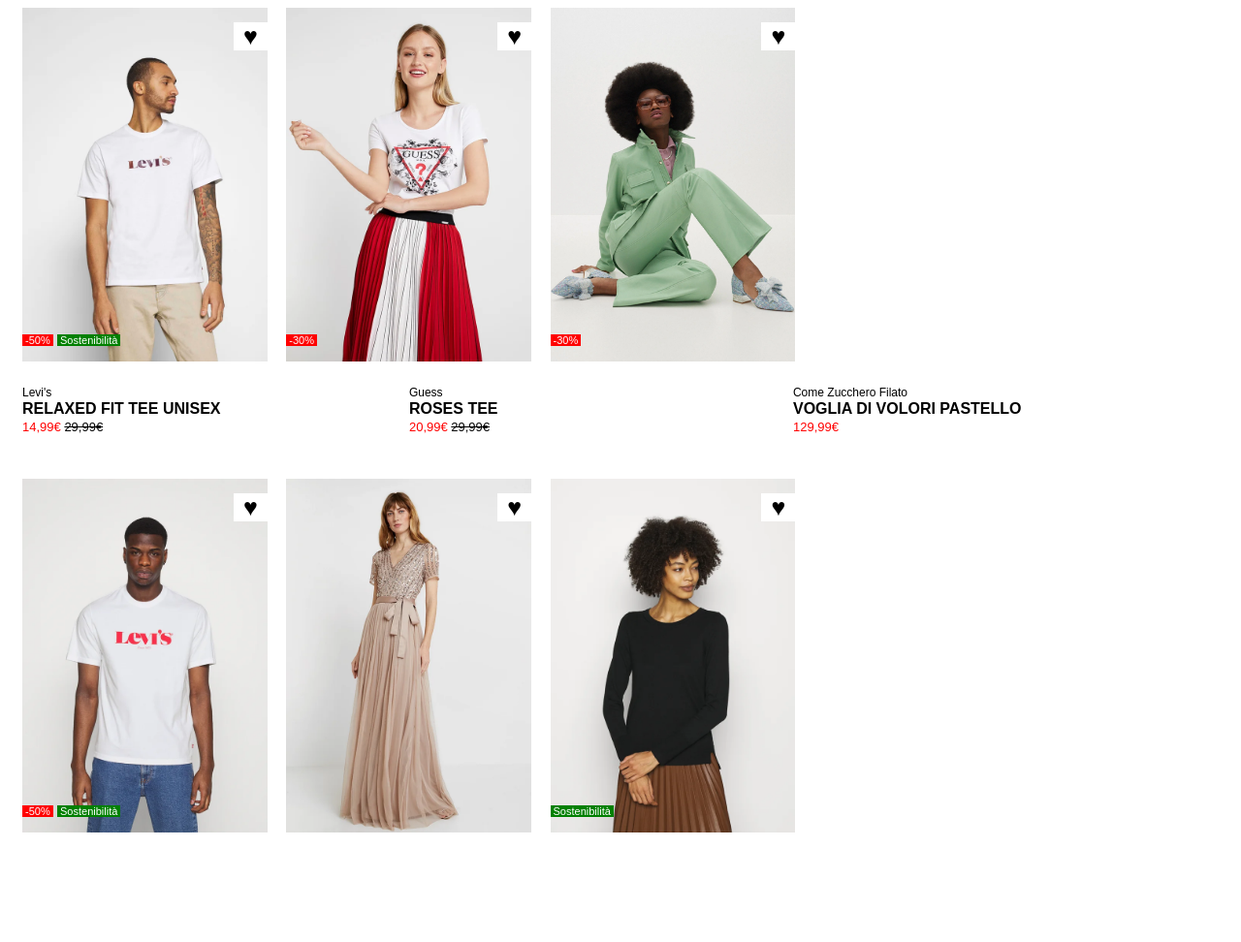
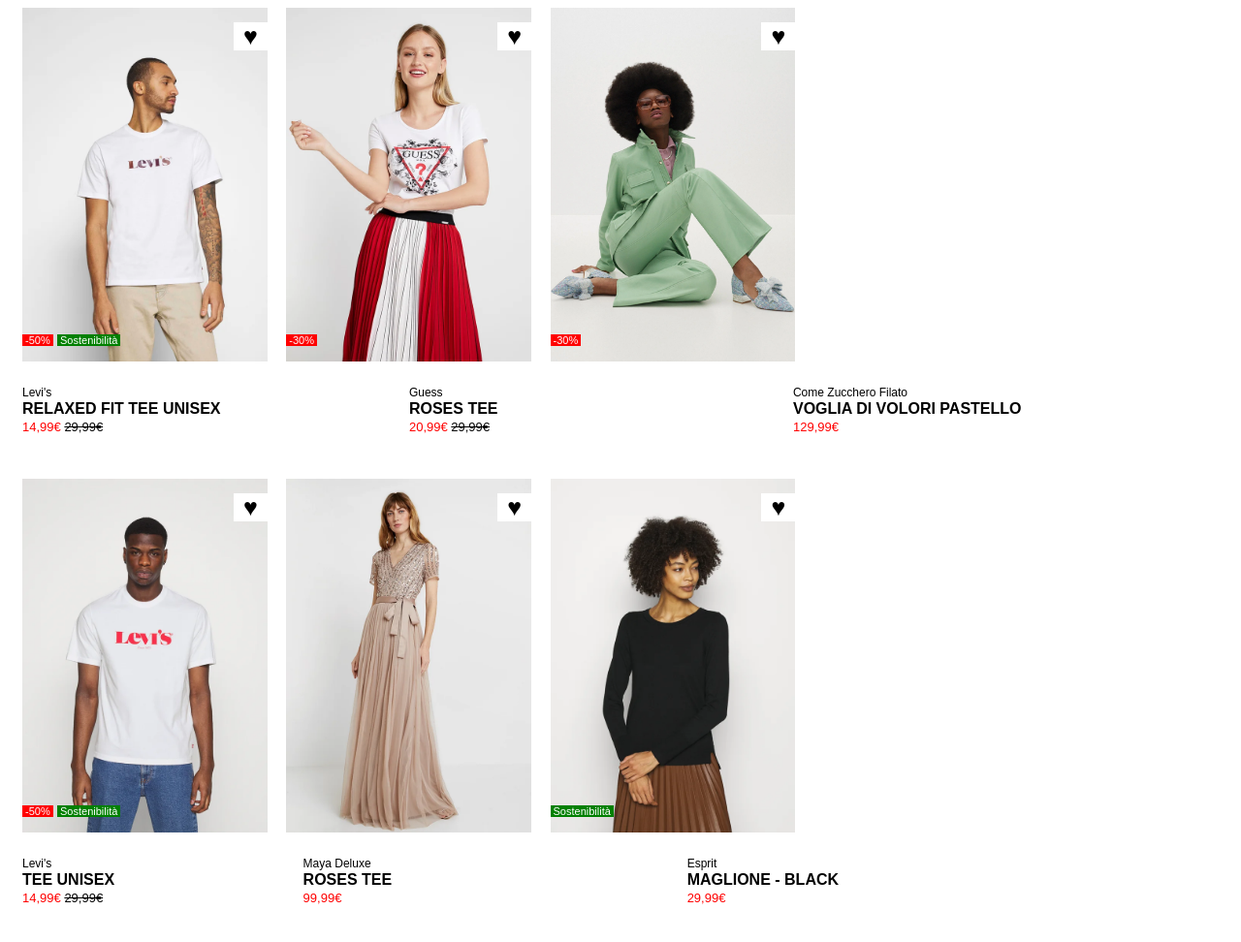
Before and after one commit to capdavide278/html-css-boolando, a plain HTML site: page index.html in a window 1280 px wide. Shown: the whole page at 97% size. Before the commit the page ends 871 px from the top, so only its background shows below. Drawn offline with Linux system fonts and the light colour scheme.

Commit message:
quasi finito

```diff
--- a/index.html
+++ b/index.html
@@ -10,7 +10,6 @@
 <body>
     <!-- prima riga che contiene le prime tre foto -->
     <div class="row">
-
         <div class="models">
             <img class="firstmodels"src="img/1.webp" alt="modello Andrei Kuzma">
              <img class="secondmodels" src="img/1b.webp" alt="modello Andrei Kuzma">
@@ -58,7 +57,6 @@
                 &hearts;
             </div>
         </div>
-
     </div>
 
         <!-- Scritte prime tre foto-->
@@ -91,16 +89,13 @@
                 <br>
                     <span><strong>VOGLIA DI VOLORI PASTELLO</strong></span>
                 <br>
-                    <span class="price">
-                        129,99&euro;
-                    </span>
+                    <span class="price">129,99&euro;</span>
             </div>
 
         </div>
 
         <!-- inizio seconda riga -->
         <div class="row">
-
             <div class="models">
                 <img class="firstmodels"src="img/4.webp" alt="modello Andrei Kuzma">
                 <img class="secondmodels" src="img/4b.webp" alt="modello Andrei Kuzma">
@@ -144,6 +139,38 @@
                     &hearts;
                 </div>
             </div>
+        </div>
+
+        <!-- scritte ultime tre foto -->
+         <div class="description">
+            <div class="firstdescription">
+                <br>
+                    <span class="marca">Levi's</span>
+                <br>
+                    <span><strong>TEE UNISEX</strong></span>
+                <br>
+                    <span class="price">14,99&euro;
+                    <span class="old-price">29,99&euro;</span>
+                    </span>
+            </div>
+
+            <div class="seconddescription">
+                <br>
+                    <span class="marca">Maya Deluxe</span>
+                <br>
+                    <span><strong>ROSES TEE</strong></span>
+                <br>
+                    <span class="price">99,99&euro;</span>
+            </div>
+
+            <div class="thirddescription">
+                <br>
+                    <span class="marca">Esprit</span>
+                <br>
+                    <span><strong>MAGLIONE - BLACK</strong></span>
+                <br>
+                    <span class="price">29,99&euro;</span>
+            </div>
 
         </div>
 
```
Lines whose indentation alone changed are shown as unchanged.
